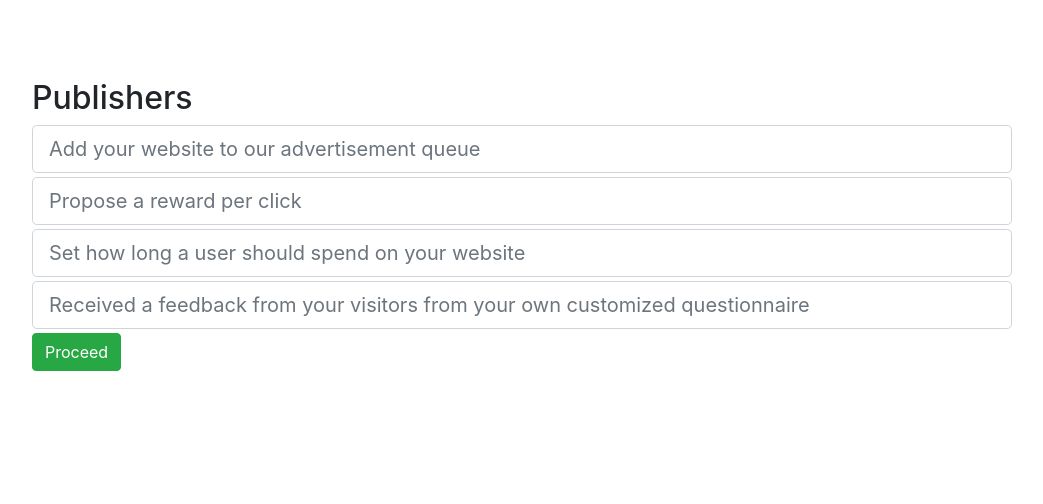
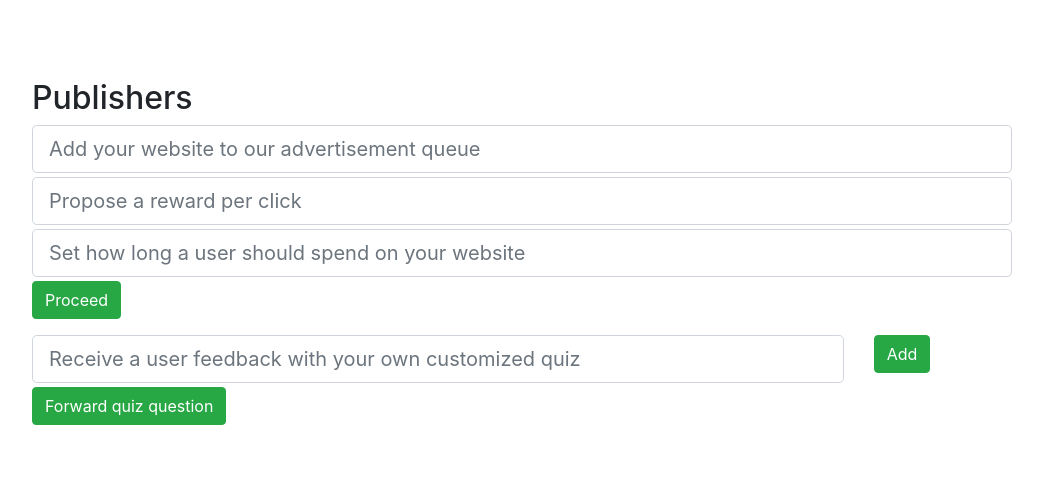
Before and after one commit to crowd-tools/CrowdClick, a Django app: page /advertising_matrix in a window 1280 px wide. Shown: the part 74-578 px from the top of the page, without its empty margins (118-1161 px from the left). Run offline with Django 3.2, Linux system fonts and the light colour scheme; some libraries are stand-ins or nearby versions.

Commit message:
polishing the ads page

```diff
--- a/ad_source/templates/home/advertising_matrix.html
+++ b/ad_source/templates/home/advertising_matrix.html
@@ -33,18 +33,25 @@
                         <div class="container" style="padding: 5em">
                             <h2>Publishers</h2>
                             <ul class="list-group">
-                            <input id="publisher-data" class="form-control form-control-lg" type="text"
+                                <input id="publisher-data-website" class="form-control form-control-lg" type="text"
                                     placeholder="Add your website to our advertisement queue" style="margin-bottom:0.2em">
-                            <input id="publisher-data" class="form-control form-control-lg" type="text"
+                                <input id="publisher-data-reward" class="form-control form-control-lg" type="text"
                                     placeholder="Propose a reward per click" style="margin-bottom:0.2em">
-                            <input id="publisher-data" class="form-control form-control-lg" type="text"
-                                placeholder="Set how long a user should spend on your website"
+                                <input id="publisher-data-time" class="form-control form-control-lg" type="text"
+                                    placeholder="Set how long a user should spend on your website" style="margin-bottom:0.2em">
+                            </ul>
+                            <button class="btn btn-success" id="forward-publisher" style="margin-bottom:1em">Proceed</button>
+                            <div class="row">
+                                <div class="col-md-10">
+                                    <input id="publisher-data-quiz" class="form-control form-control-lg" type="text"
+                                        placeholder="Receive a user feedback with your own customized quiz"
                                         style="margin-bottom:0.2em">
-                            <input id="publisher-data" class="form-control form-control-lg" type="text"
-                                placeholder="Received a feedback from your visitors from your own customized questionnaire"
-                                style="margin-bottom:0.2em">
-                        </ul>
-                        <button class="btn btn-success" id="forward-publisher">Proceed</button>
+                                </div>
+                                <div class="col-md-2">
+                                    <button class="btn btn-success" id="add-question">Add</button>
+                                </div>
+                            </div>
+                            <button class="btn btn-success" id="forward-quiz">Forward quiz question</button>
                         </div>
                     </div>
                 </div>
```
Lines whose indentation alone changed are shown as unchanged.
